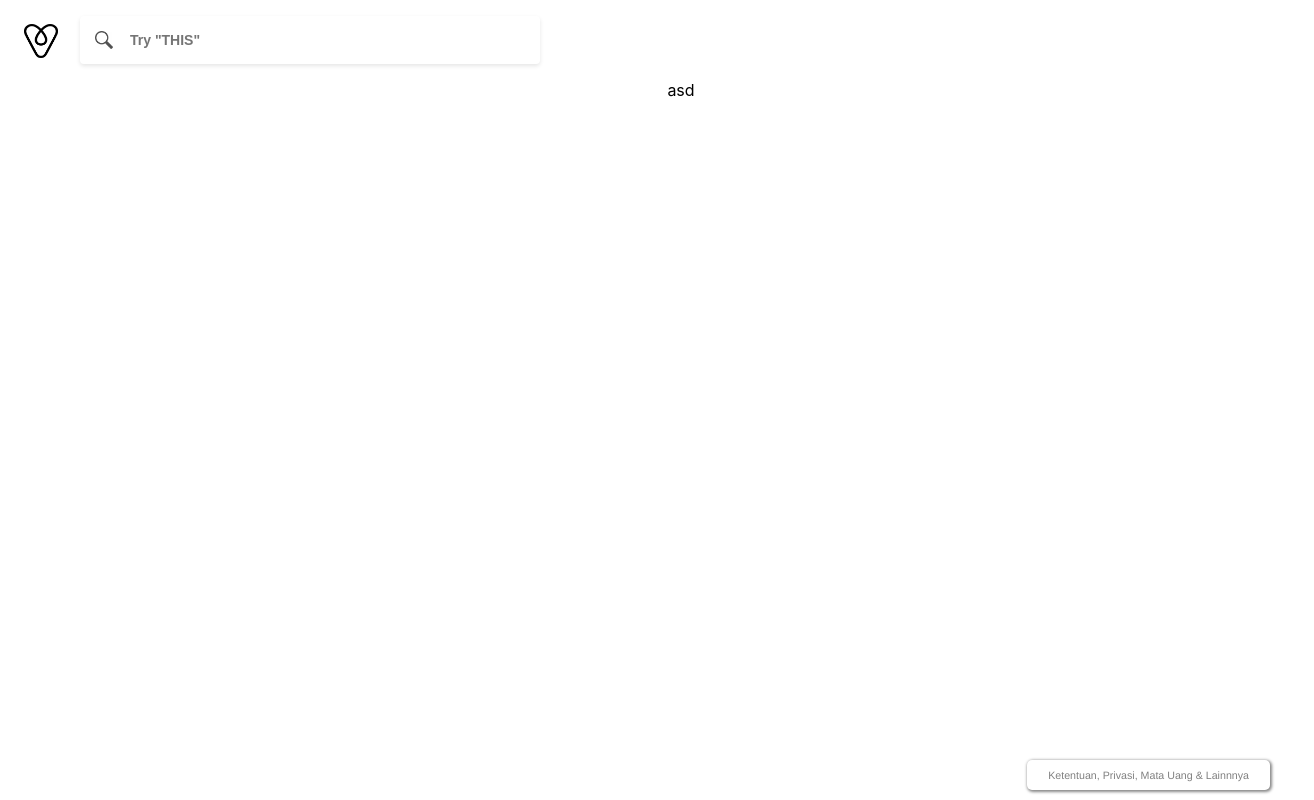
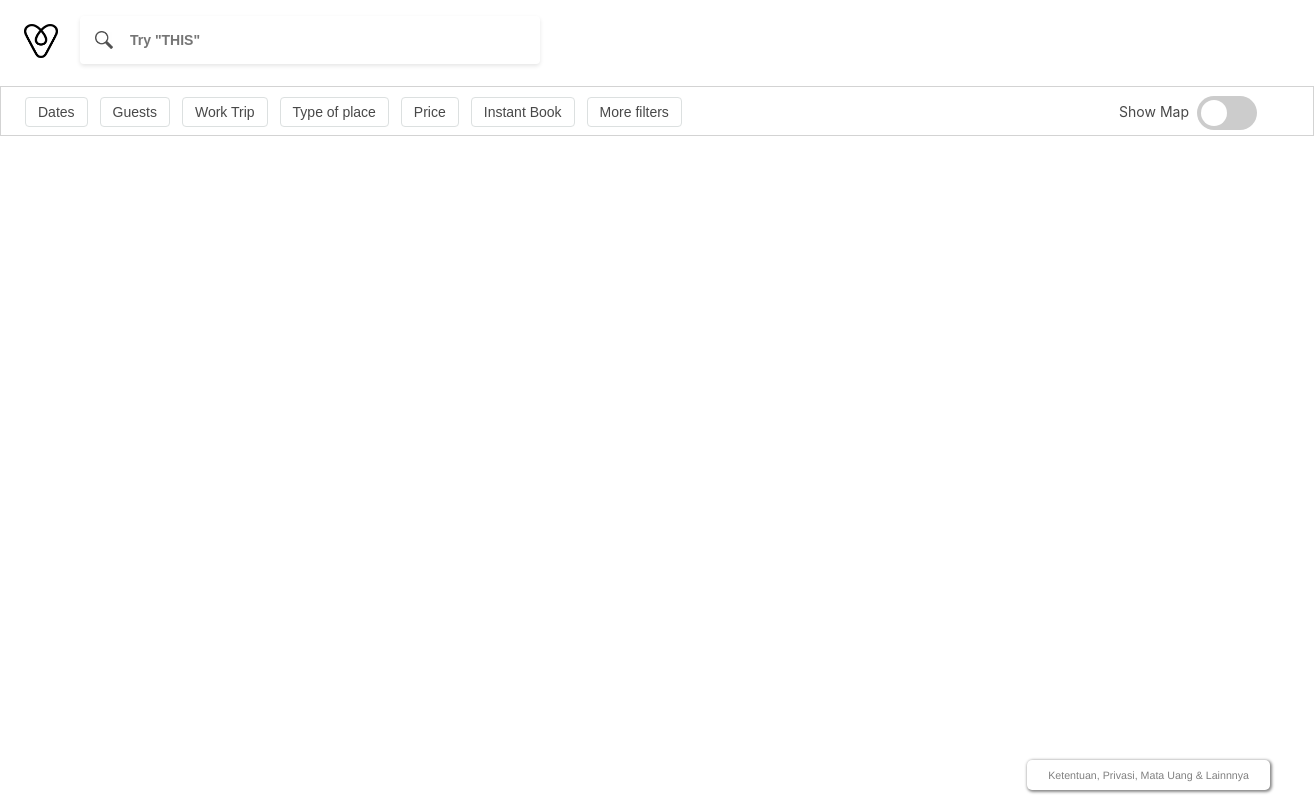
Before and after one commit to NickyHendrikSen/TPA_Website_FrontEnd, a React (Create React App) app: page /Places in a window 1280 px wide. Shown: the whole page, 1314 px wide, since content can reach past the window. Built offline with nearby package versions, Linux system fonts and the light colour scheme; no server answers.

Commit message:
Places Page added

```diff
--- a/package.json
+++ b/package.json
@@ -7,14 +7,18 @@
     "@types/node": "12.6.8",
     "@types/react": "16.8.23",
     "@types/react-dom": "16.8.4",
+    "@types/react-leaflet": "^2.2.1",
     "@types/react-router-dom": "^4.3.4",
     "axios": "^0.19.0",
+    "leaflet": "^1.5.1",
     "node-sass": "^4.12.0",
     "react": "^16.8.6",
     "react-dom": "^16.8.6",
+    "react-leaflet": "^2.4.0",
     "react-router-dom": "^5.0.1",
     "react-scripts": "3.0.1",
-    "typescript": "3.5.3"
+    "typescript": "3.5.3",
+    "world-map-geojson": "^1.0.2"
   },
   "scripts": {
     "start": "react-scripts start",
--- a/public/index.html
+++ b/public/index.html
@@ -10,6 +10,7 @@
       user's mobile device or desktop. See https://developers.google.com/web/fundamentals/web-app-manifest/
     -->
     <link rel="manifest" href="%PUBLIC_URL%/manifest.json" />
+    <link rel="stylesheet" href="//cdnjs.cloudflare.com/ajax/libs/leaflet/1.3.1/leaflet.css">
     <!--
       Notice the use of %PUBLIC_URL% in the tags above.
       It will be replaced with the URL of the `public` folder during the build.
@@ -19,6 +20,12 @@
       work correctly both with client-side routing and a non-root public URL.
       Learn how to configure a non-root public URL by running `npm run build`.
     -->
+    <style>
+      .leaflet-container{
+        width: 400px;
+        height: 800px;
+      }
+    </style>
     <title>Persewaan Liburan, Rumah, Pengalaman & Tempat - Aivbnb</title>
   </head>
   <body>
--- a/src/App.tsx
+++ b/src/App.tsx
@@ -13,12 +13,12 @@ const App: React.FC = () => {
   return (
     <div className="App">
         <Router>
-          <Header />
+            <Header />
           <Switch>
-              <Route path="/Home" component={Home}/>asd
-              <Route path="/Places" component={Places}/>
+              <Route path="/" exact component={Home}/>
+              <Route path="/Places" exact component={Places}/>
+          {/* <Home /> */}
           </Switch>
-          {/* <Home /> */}
           <Footer />
           <FooterButton />
         </Router>
--- a/src/shared/Header/Header.tsx
+++ b/src/shared/Header/Header.tsx
@@ -28,9 +28,7 @@ export default class Header extends React.Component{
             <header>
                 <div className="navBar">
                     <div className="logo">
-                    <Router>
                         <Link to="/"><img src={logo} alt="image not found"/></Link>
-                    </Router>
                     </div>
                     <div className="Header_SearchInput">
                         <img src={search_select} alt=""/>
--- a/src/shared/Home/Home.tsx
+++ b/src/shared/Home/Home.tsx
@@ -4,6 +4,7 @@ import React from "react";
 // import downArrow from "./img/down-chevron.png"
 // import plusLogo from "./img/plusLogo.png"
 import HomeHeader from "./HomeHeader/HomeHeader"
+import Header from "../Header/Header"
 
 export default class Home extends React.Component{
     // constructor(props : any){
--- a/src/shared/Home/HomeHeader/HomeHeader.tsx
+++ b/src/shared/Home/HomeHeader/HomeHeader.tsx
@@ -353,13 +353,11 @@ export default class Home extends React.Component{
                         </div>
                         {/* Search Button */}
                         <div className="homeSearch_SearchButtonWrapper">
-                            <Router>
-                                <Link to="/Places">
-                                    <button className="homeSearch_SearchButton">
-                                        Search
-                                    </button>
-                                </Link>
-                            </Router>
+                            <Link to= "/Places">
+                                <button className="homeSearch_SearchButton">
+                                    Search
+                                </button>
+                            </Link>
                         </div>
                     </div>
                     <div className="description">
--- /dev/null
+++ b/src/shared/Places/Map/Map.tsx
@@ -0,0 +1,30 @@
+import React from "react"
+import {Map as LeafletMap, TileLayer, Marker, Popup} from 'react-leaflet'
+
+export default class Map extends React.Component{
+    render(){
+        return (
+        <LeafletMap
+        center={[50, 10]}
+        zoom={6}
+        maxZoom={10}
+        attributionControl={true}
+        zoomControl={true}
+        doubleClickZoom={true}
+        scrollWheelZoom={true}
+        dragging={true}
+        animate={true}
+        easeLinearity={0.35}
+      >
+        <TileLayer
+          url='http://{s}.tile.osm.org/{z}/{x}/{y}.png'
+        />
+        <Marker position={[50, 10]}>
+          <Popup>
+            Popup for any custom information.
+          </Popup>
+        </Marker>
+      </LeafletMap>
+        )
+    }
+}
--- a/src/shared/Places/Places.scss
+++ b/src/shared/Places/Places.scss
@@ -1,24 +1,98 @@
-.menu{
-    top:0;
-    height: 80px;
-    button{
-        cursor:pointer;
-        padding: 0px 8px;
-        float:right;
-        color:white;
-        text-decoration: none;
-        font-family: Helvetica Neue, sans-serif;
-        background-color: transparent;
-        border: 2px solid transparent;
-        font-size: 14px;
+.places_Wrapper{
+
+    .places_MapWidget{
+        position: fixed;
+        right:0;
         height: 100%;
-        font-weight: 300;
-        outline: none;
-        &:hover{
-            border-bottom: 2px solid white;
-        }//tes
-        &:active{
-            border-bottom: 2px solid transparent;
+        display:none;
+    }
+    .placesNav{
+        height: 48px;
+        padding: 0px 16px;
+        border: 1px solid #d3d3d3;
+        line-height: 48px;
+        width: 100%;
+        display:flex;
+        justify-content: space-between;
+
+        .placesNav_left{
+            display: inline-block;
+            vertical-align: middle;
+            button{
+                color:rgb(72, 72, 72);
+                border: 1px solid rgb(220, 224, 224);
+                border-radius: 4px;
+                background-color:transparent;
+                font-size: 14px;
+                padding: 6px 12px;
+                outline:none;
+                margin-right: 4px;
+                margin-left: 8px;
+                cursor: pointer;
+                &:hover{
+                    background-color: rgb(242, 242, 242);
+                    border: 1px solid rgb(242, 242, 242);
+                }
+            }
+        }
+        .placesNav_right{
+            margin-right: 40px;
+            display: inline-block;
+            vertical-align: middle;
+            span{
+                padding-right: 8px;
+                font-size: 14px;
+                color: #484848;
+            }
+            .switch {
+                vertical-align: middle;
+                position: relative;
+                display: inline-block;
+                width: 60px;
+                height: 34px;
+                input:checked + .slider:before {
+                    -webkit-transform: translateX(26px);
+                    -ms-transform: translateX(26px);
+                    transform: translateX(26px);
+                }
+                input:focus + .slider {
+                    box-shadow: 0 0 1px rgb(0, 132, 137);
+                }
+                input:checked + .slider {
+                    background-color: rgb(0, 132, 137);
+                }
+                .slider {
+                  position: absolute;
+                  cursor: pointer;
+                  top: 0;
+                  left: 0;
+                  right: 0;
+                  bottom: 0;
+                  background-color: #ccc;
+                  -webkit-transition: .4s;
+                  transition: .4s;
+                  &:before{
+                    position: absolute;
+                    content: "";
+                    height: 26px;
+                    width: 26px;
+                    left: 4px;
+                    bottom: 4px;
+                    background-color: white;
+                    -webkit-transition: .4s;
+                    transition: .4s;
+                  }
+                }
+                .slider.round {
+                    border-radius: 34px;
+
+                }
+
+                .slider.round:before {
+                    border-radius: 50%;
+                }
+            }
         }
     }
+
 }
--- a/src/shared/Places/Places.tsx
+++ b/src/shared/Places/Places.tsx
@@ -1,9 +1,41 @@
 import React from "react"
+import "./Places.scss"
+import Map from "./Map/Map"
 
 export default class Places extends React.Component{
+    places_showMap(){
+        var switchs = document.getElementById("places_switchMap") as HTMLInputElement;
+        var map = document.getElementsByClassName("places_MapWidget") as HTMLCollectionOf<HTMLElement>;
+        if(switchs.checked)
+            map[0].style.display = "block";
+        else
+            map[0].style.display = "none";
+    }
     render(){
         return(
-            <div>asd</div>
+            <div className="places_Wrapper">
+                <div className="placesNav">
+                    <div className="placesNav_left">
+                        <button>Dates</button>
+                        <button>Guests</button>
+                        <button>Work Trip</button>
+                        <button>Type of place</button>
+                        <button>Price</button>
+                        <button>Instant Book</button>
+                        <button>More filters</button>
+                    </div>
+                    <div className="placesNav_right">
+                        <span>Show Map</span>
+                        <label className="switch">
+                        <input type="checkbox" name="" id="places_switchMap" onChange={this.places_showMap}/>
+                            <span className="slider round"></span>
+                        </label>
+                    </div>
+                </div>
+                <div className="places_MapWidget">
+                    <Map />
+                </div>
+            </div>
         )
     }
 }
```
Also changed, not shown: 1 other file (tests, documents, lock files or other folders).
